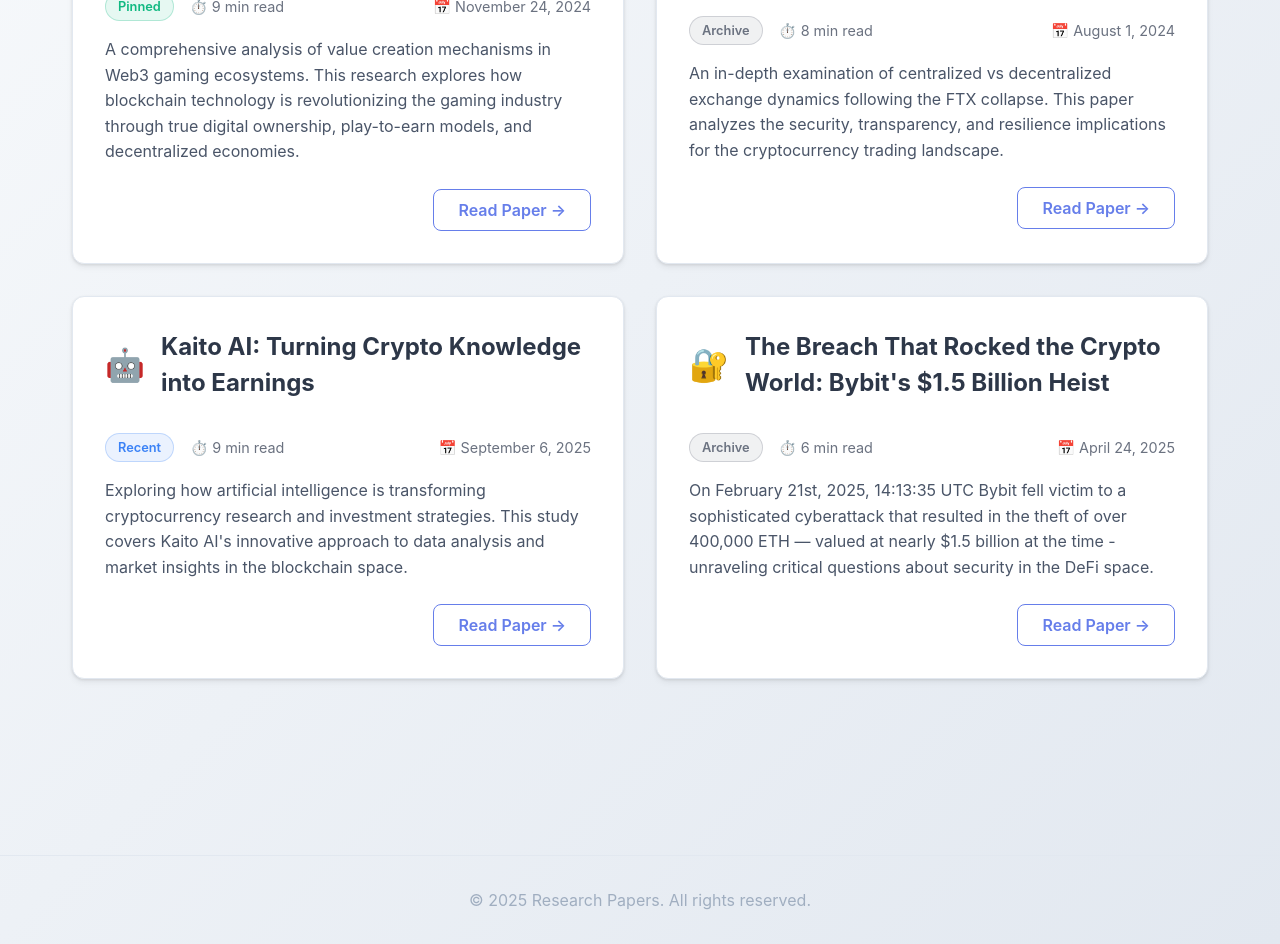
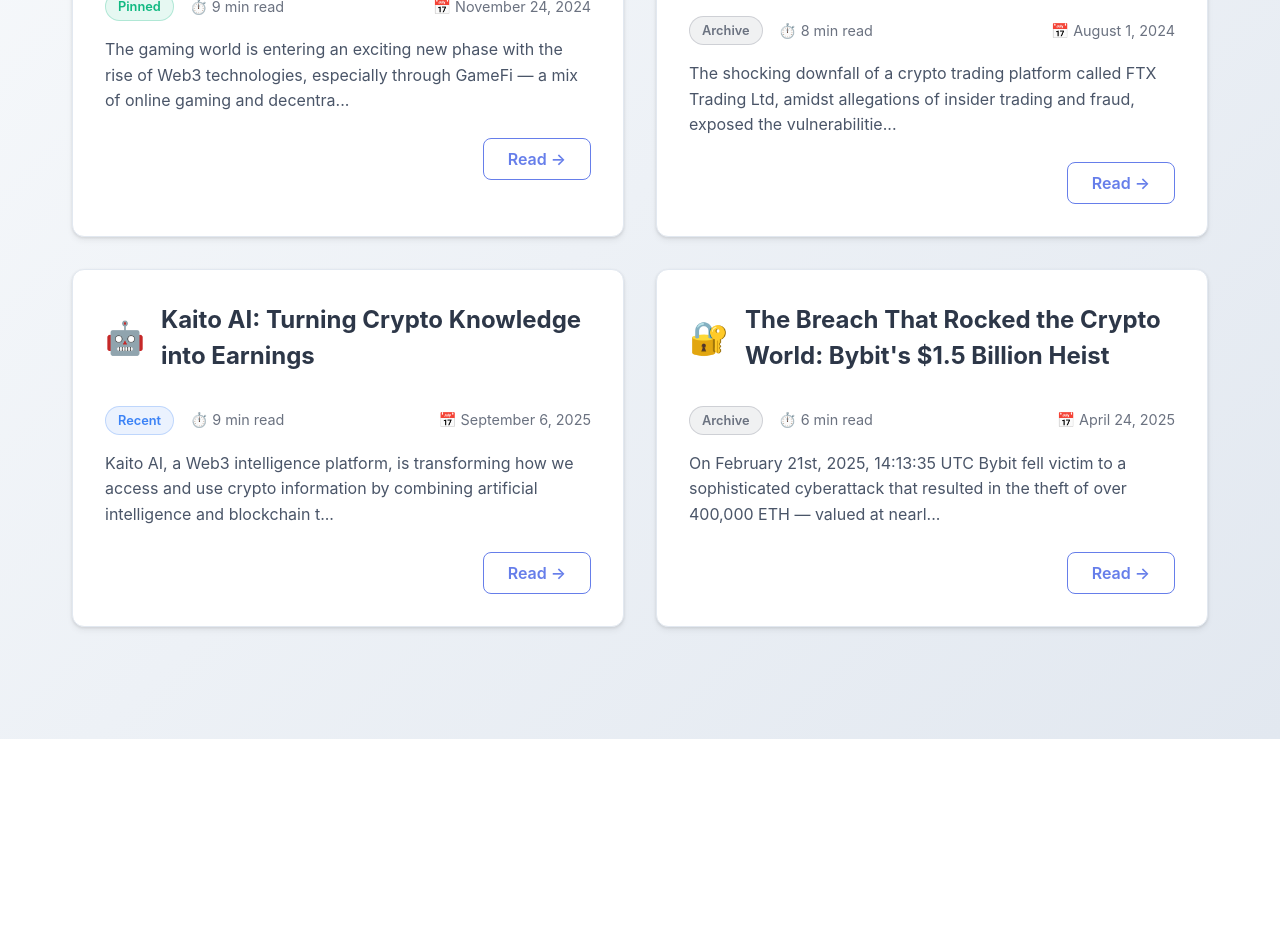
Before and after one commit to sandileSiwundla/Portfolio, a Next.js app: page /Papers in a window 1280 px wide. Shown: the part 360-1304 px from the top of the page. After the commit the page ends 1099 px from the top, so only its background shows below. Built offline with nearby package versions, Linux system fonts and the light colour scheme.

Commit message:
Adding stuff

```diff
--- a/app/Papers/page.tsx
+++ b/app/Papers/page.tsx
@@ -9,6 +9,7 @@
   date: string;
   readTime: number;
   isPinned?: boolean;
+  mediumLink: string;
 }
 
 export default function ResearchPapersPage() {
@@ -16,33 +17,43 @@
     {
       id: 1,
       title: "Unlocking Value in Web3 Gaming",
-      description: "A comprehensive analysis of value creation mechanisms in Web3 gaming ecosystems. This research explores how blockchain technology is revolutionizing the gaming industry through true digital ownership, play-to-earn models, and decentralized economies.",
+      description: "The gaming world is entering an exciting new phase with the rise of Web3 technologies, especially through GameFi — a mix of online gaming and decentralised finance (DeFi). Picture yourself in a colourful world where blockchain and NFTs aren't just fancy words but tools for your adventure! This article will show how Web3 gaming is changing the scene, giving players true ownership of their digital items. Explore play-to-earn (P2E) games that reward your skills and creativity and take part in community-led decision-making that lets you help shape your gaming world.",
       date: "2024-11-24",
       readTime: 9,
-      isPinned: true
+      isPinned: true,
+      mediumLink: "https://medium.com/@yourusername/unlocking-value-in-web3-gaming"
     },
     {
       id: 2,
       title: "CEX or DEX? The FTX Collapse Disruption",
-      description: "An in-depth examination of centralized vs decentralized exchange dynamics following the FTX collapse. This paper analyzes the security, transparency, and resilience implications for the cryptocurrency trading landscape.",
+      description: "The shocking downfall of a crypto trading platform called FTX Trading Ltd, amidst allegations of insider trading and fraud, exposed the vulnerabilities such as lack of transparency, and misuse of customer funds in centralised exchanges (CEXs). This event has highlighted the importance of using blockchain technology to aid transparency and accountability, two key traits inherent to decentralised exchanges (DEXs).",
       date: "2024-08-01",
-      readTime: 8
+      readTime: 8,
+      mediumLink: "https://medium.com/@yourusername/cex-or-dex-the-ftx-collapse-disruption"
     },
     {
       id: 3,
       title: "Kaito AI: Turning Crypto Knowledge into Earnings",
-      description: "Exploring how artificial intelligence is transforming cryptocurrency research and investment strategies. This study covers Kaito AI's innovative approach to data analysis and market insights in the blockchain space.",
+      description: "Kaito AI, a Web3 intelligence platform, is transforming how we access and use crypto information by combining artificial intelligence and blockchain technology. Founded in 2022 by Yu Hu (ex-Citadel portfolio manager, now CEO) and Yunzhong He in Seattle, USA, the platform is built on Base. While it operates in a competitive space alongside platforms like CoinGecko, Coin Metrics, and Covalent, Kaito stands out by blending AI-driven search, real-time analytics, and tokenized incentives into a single, seamless ecosystem.",
       date: "2025-09-06",
-      readTime: 9
+      readTime: 9,
+      mediumLink: "https://medium.com/@yourusername/kaito-ai-turning-crypto-knowledge-into-earnings"
     },
     {
       id: 4,
       title: "The Breach That Rocked the Crypto World: Bybit's $1.5 Billion Heist",
       description: "On February 21st, 2025, 14:13:35 UTC Bybit fell victim to a sophisticated cyberattack that resulted in the theft of over 400,000 ETH — valued at nearly $1.5 billion at the time -unraveling critical questions about security in the DeFi space.",
       date: "2025-04-24",
-      readTime: 6
+      readTime: 6,
+      mediumLink: "https://medium.com/@yourusername/the-breach-that-rocked-the-crypto-world-bybits-heist"
     }
   ];
+
+  // Function to limit description to 150 characters
+  const truncateDescription = (description: string, maxLength: number = 150) => {
+    if (description.length <= maxLength) return description;
+    return description.substring(0, maxLength) + '...';
+  };
 
   const StatusBadge = ({ status, readTime }: { status: string; readTime: number }) => {
     const statusConfig = {
@@ -159,7 +170,7 @@
             margin: '0 auto',
             lineHeight: '1.6'
           }}>
-            Cutting-edge analysis in Web3, DeFi, and blockchain security
+            Analysis in Web3, DeFi, and blockchain security
           </p>
         </header>
 
@@ -188,6 +199,7 @@
               e.currentTarget.style.transform = 'translateY(0)';
               e.currentTarget.style.boxShadow = '0 4px 6px rgba(0, 0, 0, 0.05), 0 1px 3px rgba(0, 0, 0, 0.1)';
             }}
+            onClick={() => window.open(paper.mediumLink, '_blank')}
             >
               {/* Paper Header */}
               <div style={{
@@ -229,9 +241,11 @@
               <p style={{
                 color: '#4a5568',
                 lineHeight: '1.6',
-                marginBottom: '1.5rem'
+                marginBottom: '1.5rem',
+                height: '4.8em', // Approximately 3 lines of text
+                overflow: 'hidden'
               }}>
-                {paper.description}
+                {truncateDescription(paper.description, 150)}
               </p>
 
               {/* Action */}
@@ -252,6 +266,10 @@
                   alignItems: 'center',
                   gap: '0.5rem'
                 }}
+                onClick={(e) => {
+                  e.stopPropagation();
+                  window.open(paper.mediumLink, '_blank');
+                }}
                 onMouseEnter={(e) => {
                   e.currentTarget.style.background = '#667eea';
                   e.currentTarget.style.color = 'white';
@@ -263,7 +281,7 @@
                   e.currentTarget.style.gap = '0.5rem';
                 }}
                 >
-                  Read Paper →
+                  Read  →
                 </button>
               </div>
             </div>
@@ -271,18 +289,7 @@
         </div>
       </div>
 
-      {/* Footer */}
-      <footer style={{
-        textAlign: 'center',
-        padding: '2rem',
-        marginTop: '4rem',
-        color: '#a0aec0',
-        borderTop: '1px solid #e2e8f0'
-      }}>
-        <p style={{ margin: 0 }}>
-          © {new Date().getFullYear()} Research Papers. All rights reserved.
-        </p>
-      </footer>
+
     </div>
   );
 }
```
